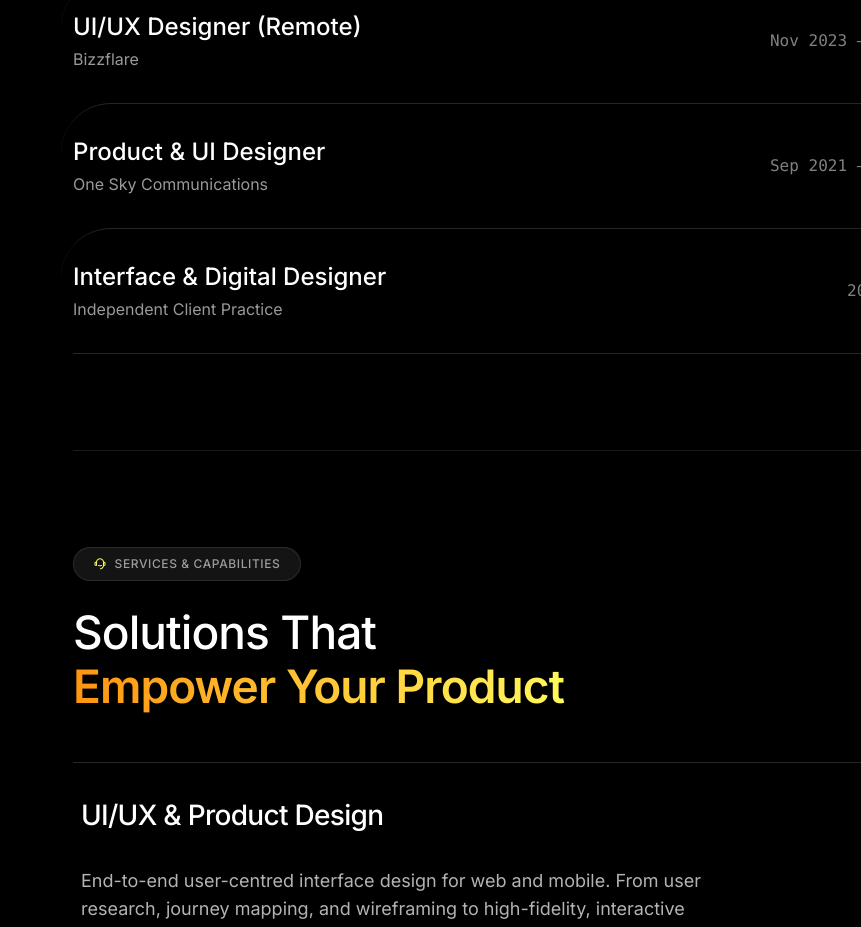
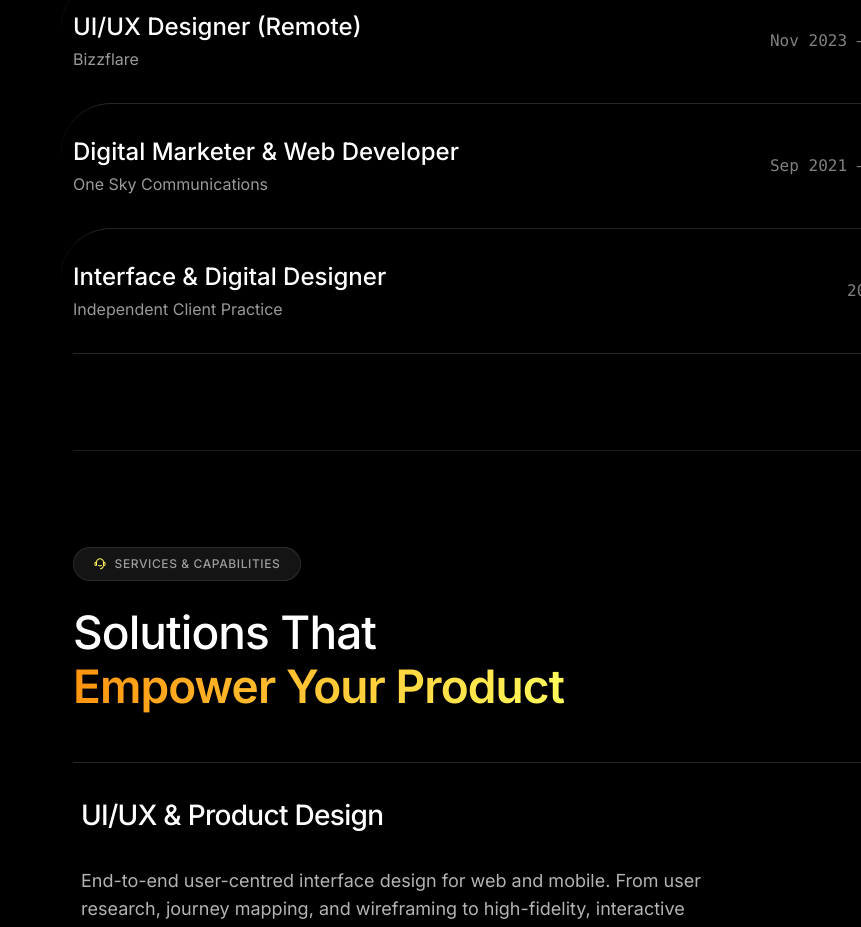
Before and after one commit to BeingSazzad/My-Portfolio, a React (Vite) app: page / in a window 1280 px wide. Shown: the part 2061-2988 px from the top of the page, without its empty margins (419-1280 px from the left). Built offline with nearby package versions, Linux system fonts and the light colour scheme.

Commit message:
fix: update One Sky Communications title to Digital Marketer & Web Developer

```diff
--- a/src/components/ResumeSection.tsx
+++ b/src/components/ResumeSection.tsx
@@ -18,7 +18,7 @@ const experiences: ExperienceItem[] = [
     period: 'Nov 2023 — Oct 2024',
   },
   {
-    role: 'Product & UI Designer',
+    role: 'Digital Marketer & Web Developer',
     company: 'One Sky Communications',
     period: 'Sep 2021 — Jul 2024',
   },
```
